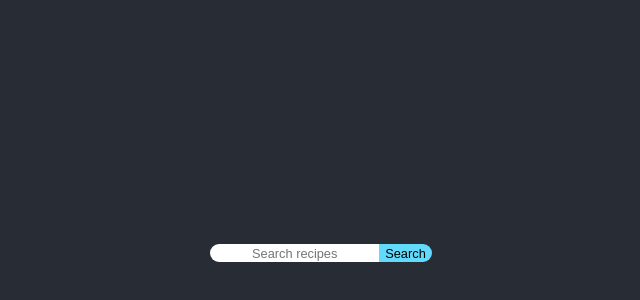
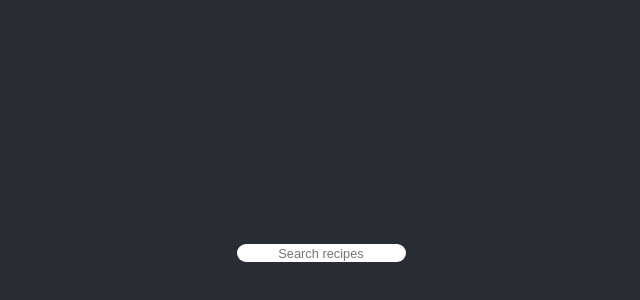
Before and after one commit to FCjosh/plums, a React (Create React App) app: page / in a window 1280 px wide. Shown: the part 144-444 px from the top of the page, without its empty margins (319-959 px from the left). Built offline with nearby package versions, Linux system fonts and the light colour scheme.

Commit message:
search styles

```diff
--- a/src/App.css
+++ b/src/App.css
@@ -43,23 +43,12 @@
   text-align: center;
   font-size: 1.6vh;
   height: 2vh;
-  border-top-left-radius: 2vh;
-  border-bottom-left-radius: 2vh;
+  border-radius: 2vh;
   margin: 0px;
   box-shadow: 0px;
   border: none;
 }
-.searchButton {
-  background-color: #61dafb;
-  text-align: center;
-  font-size: 1.6vh;
-  height: 2.2vh;
-  border-top-right-radius: 2vh;
-  border-bottom-right-radius: 2vh;
-  margin: 0px;
-  box-shadow: 0px;
-  border: none;
-}
+
 .searchBox {
   margin-bottom: 2vh;
 }
--- a/src/App.js
+++ b/src/App.js
@@ -53,8 +53,7 @@ function App() {
     <div className="App">
       <header className="App-header">
         <form onSubmit={handleSubmit} className="searchBox">
-            <input type="text" value={searchValue} onChange={handleChange} placeholder="Search recipes" className="searchInput"></input>
-          <input type="submit" value="Search" className="searchButton"/>
+          <input type="text" value={searchValue} onChange={handleChange} placeholder="Search recipes" className="searchInput"></input>
         </form>
 
         {error ?
```
Also changed, not shown: 1 other file (tests, documents, lock files or other folders).
